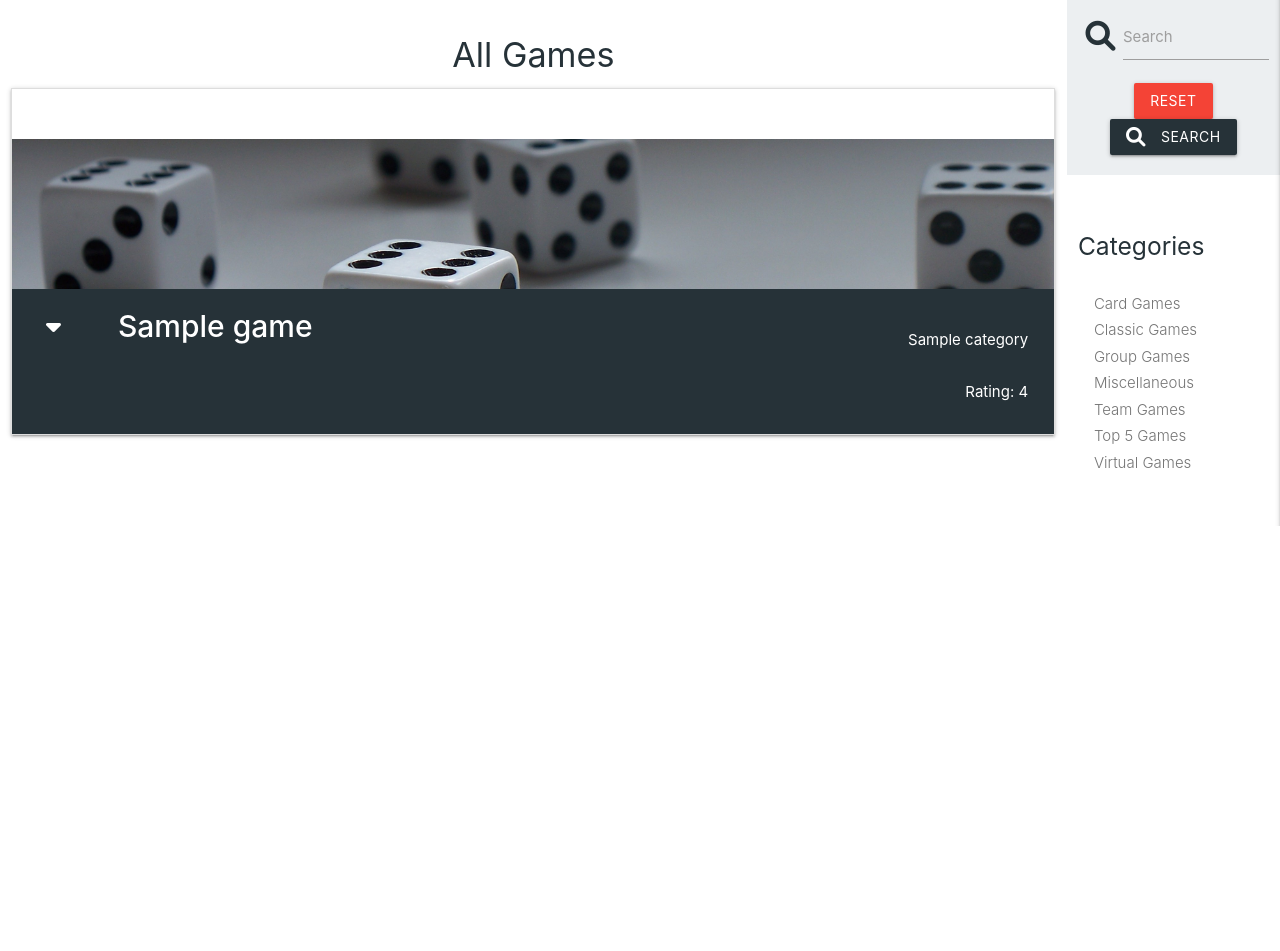
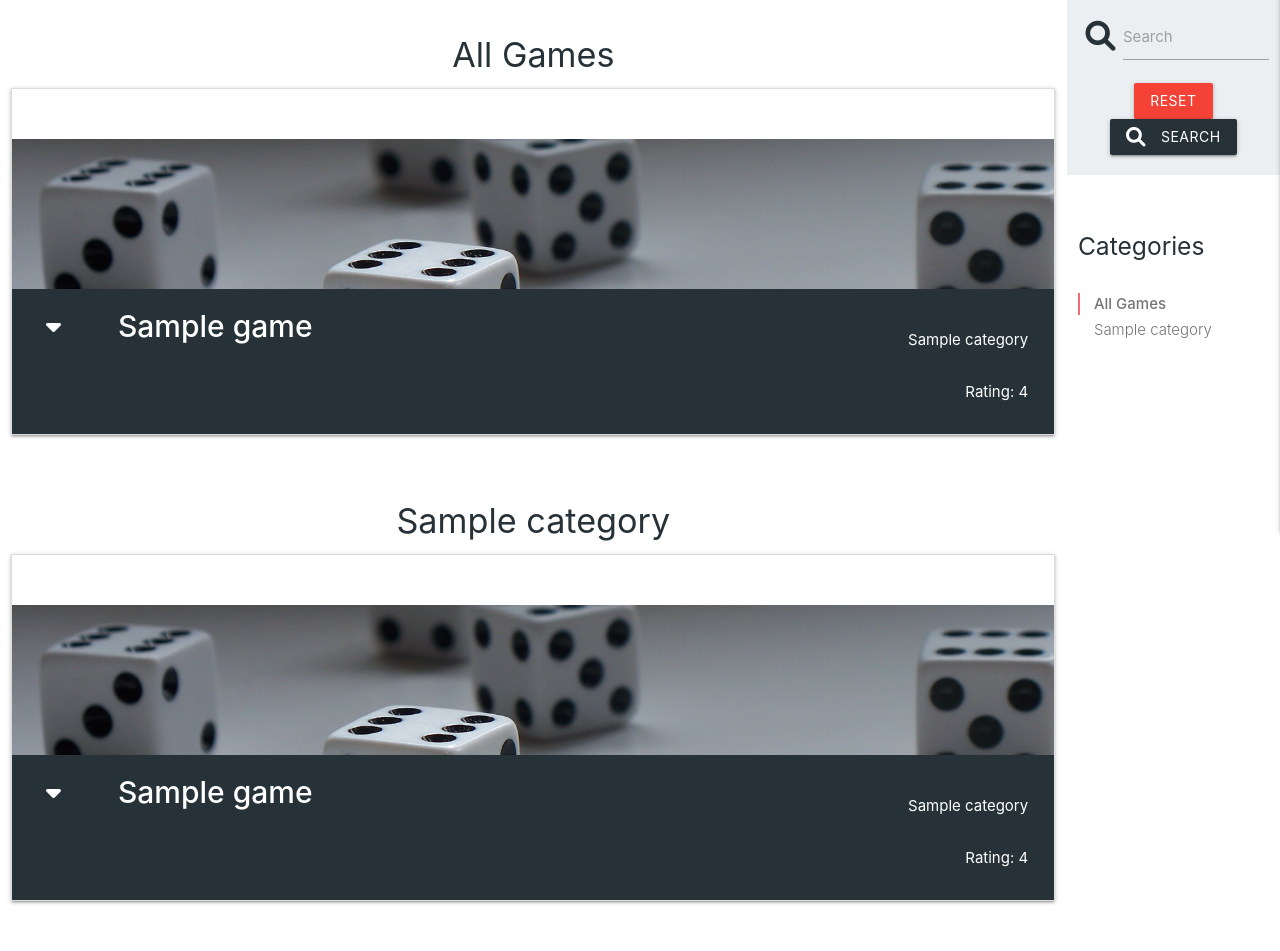
Before and after one commit to lukdav/never-have-i-ever, a Flask app: page / in a window 1280 px wide. Shown: the part 328-1279 px from the top of the page. Before the commit the page ends 854 px from the top, so only its background shows below. Run offline with Flask 2, Linux system fonts and the light colour scheme; one stand-in notice (Sample message) is shown; a database or web service that is not in the repository returns one stand-in record (values such as "Sample title"); some libraries are stand-ins or nearby versions.

Commit message:
Add Categories Sections to home page and wired up ScrollSpy

```diff
--- a/app.py
+++ b/app.py
@@ -21,8 +21,9 @@ mongo = PyMongo(app)
 @app.route("/")
 @app.route("/get_games")
 def get_games():
+    categories = list(mongo.db.categories.find())
     games = list(mongo.db.games.find())
-    return render_template("games.html", games=games)
+    return render_template("games.html", games=games, categories=categories)
 
 
 @app.route("/search", methods=["GET", "POST"])
--- a/templates/games.html
+++ b/templates/games.html
@@ -12,6 +12,9 @@
 
 <div class="row">
     <div class="col s12 m9 l10">
+
+
+
         <div id="all-games" class="section scrollspy">
             <h4 class="center-align blue-grey-text text-darken-4">All Games</h4>
             <ul class="s12 collapsible">
@@ -77,6 +80,80 @@
             </ul>
         </div>
 
+        <!-- category section -->
+        {% for category in categories %}
+
+            <div id="{{ category._id }}" class="section scrollspy">
+                <h4 class="center-align blue-grey-text text-darken-4">{{ category.category_name }}</h4>
+                <ul class="s12 collapsible">
+                    {% for game in games %}
+
+                            <li>
+
+                                <div class="row" id="game-image">
+                                    {% if game.category_name[0] == "Card Games" %}
+                                    <img src="{{ url_for('static', filename='images/playing-cards.jpg') }}" alt="Playing cards">
+                                    {% elif game.category_name[0] == "Team Games" %}
+                                    <img src="{{ url_for('static', filename='images/beer-pong.jpg') }}" alt="Beer pong">
+                                    {% elif game.category_name[0] == "Board Games" %}
+                                    <img src="{{ url_for('static', filename='images/drinking-chess.jpg') }}" alt="Drinking chess">
+                                    {% elif game.category_name[0] == "Virtual Games" %}
+                                    <img src="{{ url_for('static', filename='images/computer-wine.jpg') }}" alt="Laptop and wine">
+                                    {% elif game.category_name[0] == "Classic Games" %}
+                                    <img src="{{ url_for('static', filename='images/classic-beer.jpg') }}" alt="Cheers">
+                                    {% else %}
+                                    <img src="{{ url_for('static', filename='images/dice.jpg') }}" alt="Dice">
+                                    {% endif %}
+                                </div>
+                                <div class="s12 collapsible-header blue-grey darken-4 white-text">
+                                    <div id="game-caret" class="col s1">
+                                        <i class="fas fa-caret-down"></i>
+                                    </div>
+                                    <div class="col s11" id="game-card">
+                                        <span id="game-name" class="left"><strong>{{game.game_name}}</strong></span>
+                                        <span id="game-categories" class="right">
+                                            <p>
+                                                {% for category in game.category_name %}
+                                                    {{ category }}
+                                                {% endfor %}
+                                            </p>
+                                            <p class="right">Rating: {{ game.game_rating }}</p>
+
+                                        </span>
+                                    </div>
+                                </div>
+                                <div class="collapsible-body">
+                                    <div>
+                                        <h6>Description:</h6>
+                                        <p>{{game.game_description}}</p>
+                                        <p>Submitted by: {{ game.submitted_by }}</p>
+                                    </div>
+
+                                    <div class="center-align">
+                                        <a href="{{ url_for('game_page', game_id=game._id) }}"
+                                            class="waves-effect waves-light btn blue-grey darken-4">Rules</a>
+                                        {% if session.user|lower == game.submitted_by|lower or session.user|lower == "admin" %}
+                                        <a href="{{ url_for('edit_game', game_id=game._id) }}"
+                                            class="waves-effect waves-light btn blue-grey darken-4">Edit</a>
+                                        {% endif %}
+                                        {% if session.user|lower == "admin" %}
+                                        <a href="{{ url_for('delete_game', game_id=game._id) }}"
+                                            class="waves-effect waves-light btn red">Delete</a>
+                                        {% endif %}
+                                    </div>
+
+                                </div>
+
+                            </li>
+                    {% endfor %}
+                </ul>
+            </div>
+        {% endfor %}
+
+        <!-- end category -->
+
+
+
 
     </div>
     <div id="scroll-spy" class="col hide-on-small-only m3 l2">
@@ -102,16 +179,10 @@
         <br>
         <h5 class="blue-grey-text text-darken-4">Categories</h5>
         <ul class="section table-of-contents">
-            {% for item in categories %}
-                <li><a href="#all-games">{{ item.category_name }}</a></li>
+            <li><a href="#all-games">All Games</a></li>
+            {% for category in categories %}
+                <li><a href="#{{ category._id }}">{{ category.category_name }}</a></li>
             {% endfor %}
-            <li><a href="#card-games">Card Games</a></li>
-            <li><a href="#classic-games">Classic Games</a></li>
-            <li><a href="#group-games">Group Games</a></li>
-            <li><a href="#misc-games">Miscellaneous</a></li>
-            <li><a href="#team-games">Team Games</a></li>
-            <li><a href="#top-five">Top 5 Games</a></li>
-            <li><a href="#virtual-games">Virtual Games</a></li>
         </ul>
     </div>
 
```
